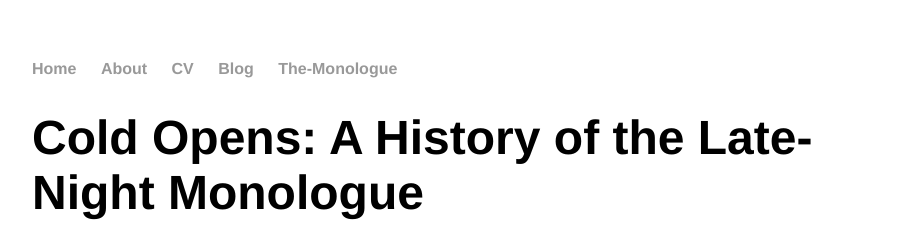
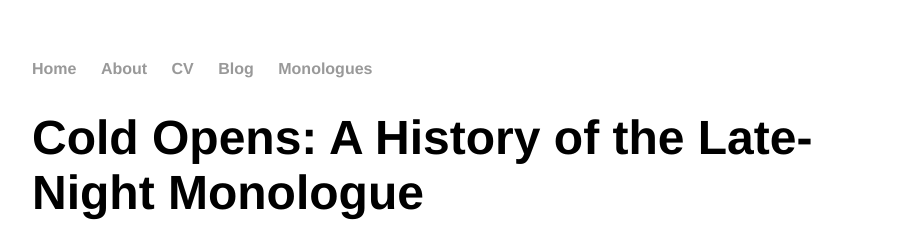
Before and after one commit to andersonshumate/andersonshumate.github.io, a Jekyll site: the page built from index.html, in a window 1280 px wide. Shown: the top 252 px of the page, without its empty margins (160-1082 px from the left). Built offline with Jekyll 4.4.1, drawn with Linux system fonts in a browser that asks for light colours.

Commit message:
Update default.html

```diff
--- a/_layouts/default.html
+++ b/_layouts/default.html
@@ -12,7 +12,7 @@
 		        	<li><a href="/about/">About</a></li>
 	        		<li><a href="/cv/">CV</a></li>
 	        		<li><a href="/blog/">Blog</a></li>
-				<li><a href="/The-Monologue/">The-Monologue</a></li>
+				<li><a href="/Monologues/">Monologues</a></li>
 	    		</ul>
 			</nav>
 			<div class="container">
```
